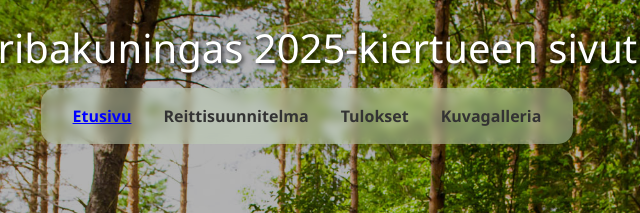
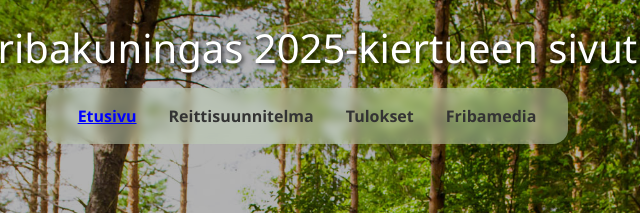
Before and after one commit to MuzhuuNamNam/Fribakuningas_kiertue_2025, a plain HTML site: page index.html in a window 1280 px wide. Shown: the top 213 px of the page, 333-973 px from the left. Drawn offline with nearby package versions, Linux system fonts and the light colour scheme.

Commit message:
kuvagalleria vaihdettu fribamediaksi

```diff
--- a/index.html
+++ b/index.html
@@ -16,7 +16,7 @@
           <li class="nav-item"><a class="nav-link active" href="index.html">Etusivu</a></li>
           <li class="nav-item"><a class="nav-link" href="reitit.html">Reittisuunnitelma</a></li>
           <li class="nav-item"><a class="nav-link" href="tulokset.html">Tulokset</a></li>
-          <li class="nav-item"><a class="nav-link" href="galleria.html">Kuvagalleria</a></li>
+          <li class="nav-item"><a class="nav-link" href="galleria.html">Fribamedia</a></li>
         </ul>
       </nav>
     </div>
```
Also changed, not shown: galleria.html (+1 -1 lines), reitit.html (+1 -1 lines), tulokset.html (+1 -1 lines).
